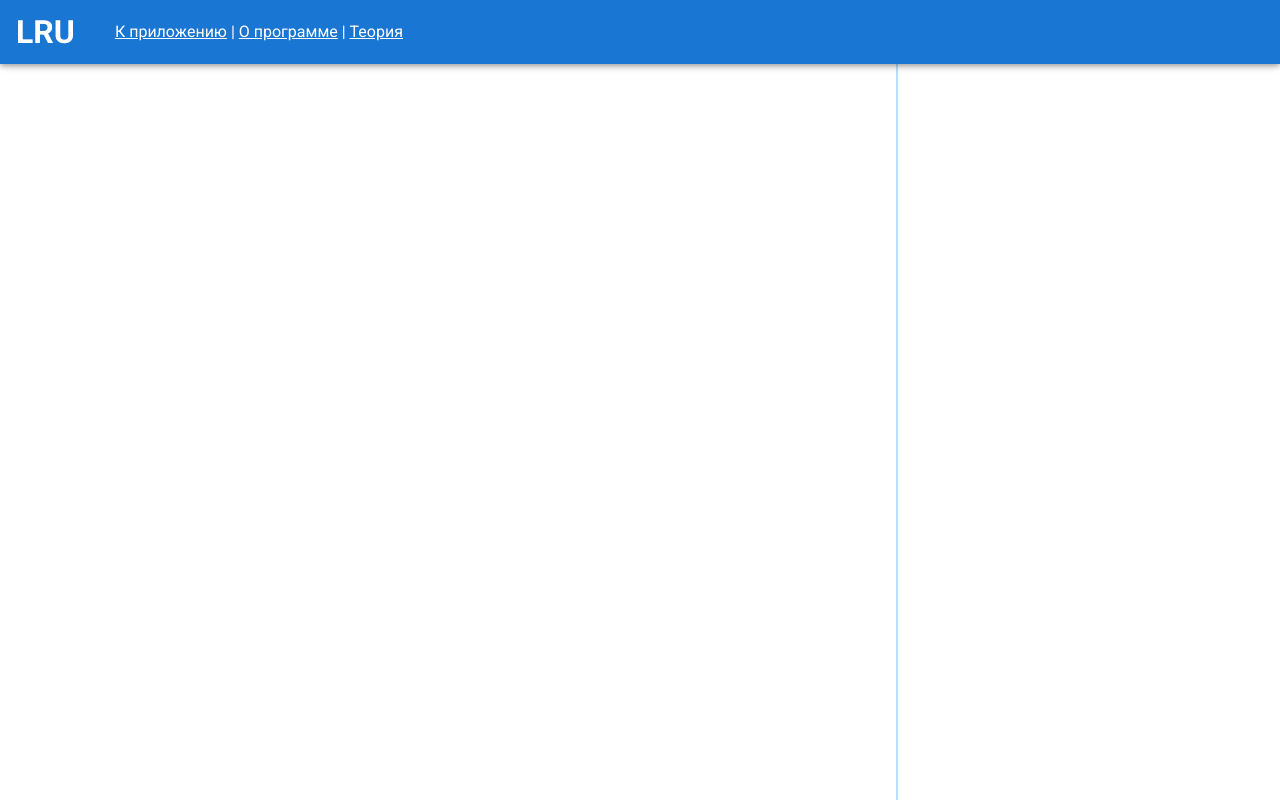
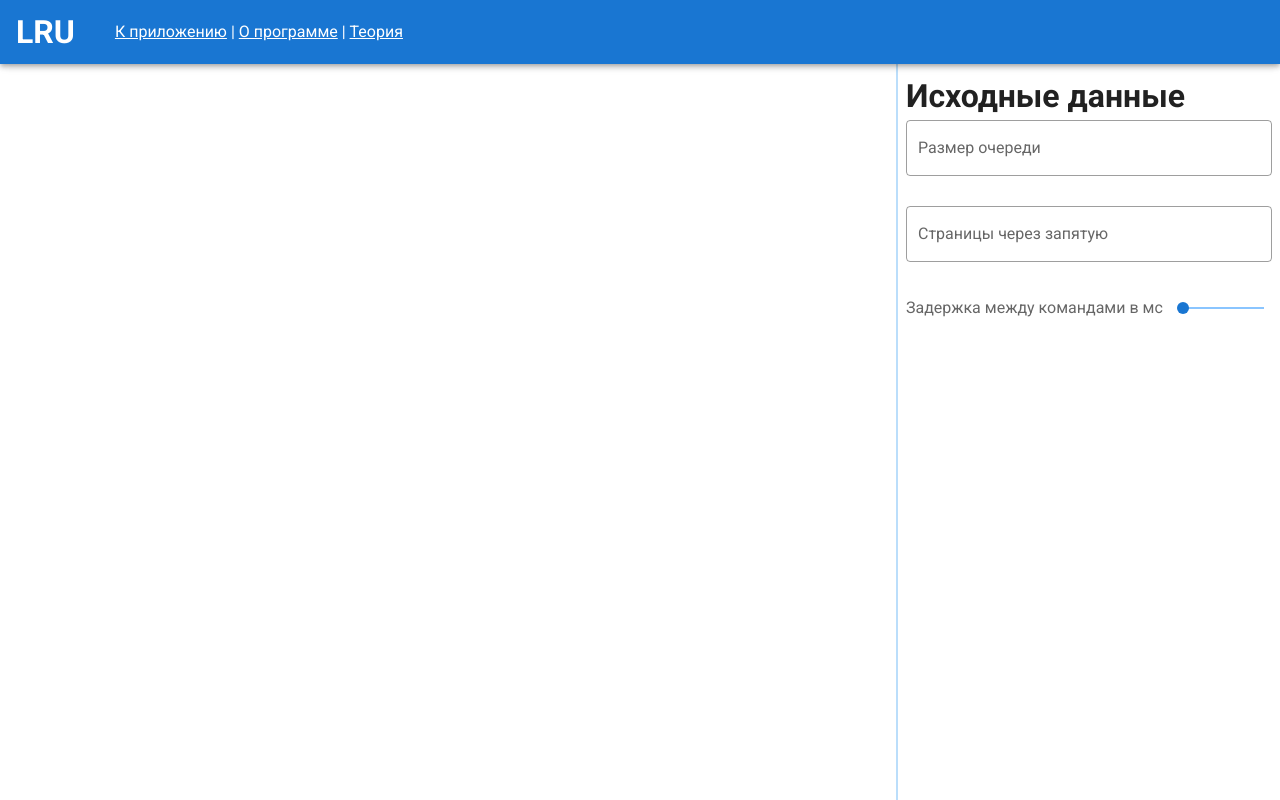
Before and after one commit to aleasper/lru_simulator, a Vue app: page / in a window 1280 px wide. Built offline with nearby package versions, Linux system fonts and the light colour scheme.

Commit message:
Add lru setting inputs

```diff
--- a/src/views/Home.vue
+++ b/src/views/Home.vue
@@ -7,7 +7,42 @@
 
     </div>
     <div class="lru-settings-div">
-
+      <h1>Исходные данные</h1>
+      <div class="queue-size-input">
+        <v-text-field
+            label="Размер очереди"
+            v-model="queueSize"
+            outlined
+        ></v-text-field>
+      </div>
+      <div>
+        <v-text-field
+            label="Страницы через запятую"
+            v-model="pages"
+            :rules="[pagesRule]"
+            outlined
+        ></v-text-field>
+        <div
+            v-if="arrayPages.length > 0"
+            class="pages-viewer-div"
+        >
+          <div>Введённые страницы: </div>
+          <div
+              v-for="(page, index) in arrayPages"
+              :key="index"
+              class="page-view"
+          >{{page}}</div>
+        </div>
+      </div>
+      <div>
+        <v-slider
+            label="Задержка между командами в мс"
+            max="1000"
+            min="10"
+            thumb-label
+            v-model="delay"
+        ></v-slider>
+      </div>
     </div>
   </div>
 </template>
@@ -18,6 +53,26 @@
 export default {
   name: 'Home',
   components: {
+  },
+  data:  () => ({
+    queueSize: '',
+    pages: '',
+    arrayPages: [],
+    delay: 10,
+  }),
+  methods: {
+    pagesRule: function (){
+      this.arrayPages = [];
+      let t  = this.pages.split(',');
+      for (let i in t){
+        if (t[i] !== '' && t[i] !== ' '){
+          this.arrayPages.push(t[i]);
+        }
+      }
+      return true;
+    }
+  },
+  watch: {
   }
 }
 </script>
@@ -35,10 +90,29 @@ export default {
 .lru-settings-div{
   height: 100%;
   width: calc(30% - 2px);
+
+  display: flex;
+  flex-direction: column;
+  padding: 8px;
 }
 .vertical-divider{
   height: 100%;
   width: 2px;
   background: #BBDEFB;
 }
+.queue-size-input{
+  display: flex;
+  flex-direction: row;
+}
+.pages-viewer-div{
+  display: flex;
+  flex-direction: row;
+  flex-wrap: wrap;
+}
+.page-view{
+  border: 1px solid rgba(0, 0, 0, 0.5);
+  border-radius: 4px;
+  padding: 2px;
+  margin: 2px;
+}
 </style>
```
